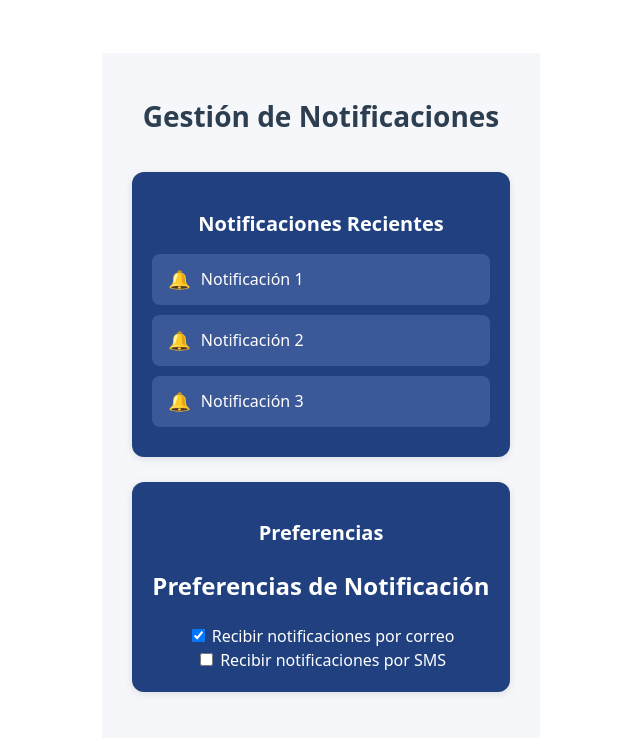
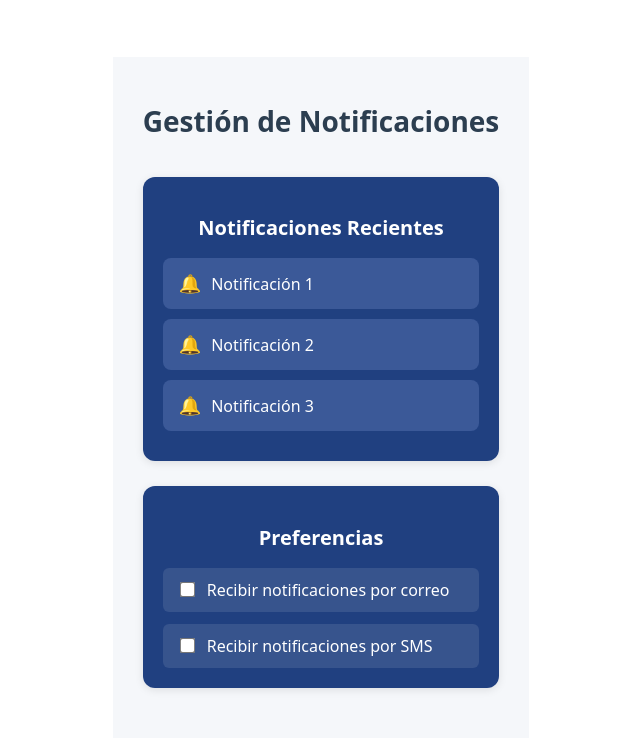
Before and after one commit to Grupo01-AplicacionesWeb202501/eduflow-frontend, a Vue app: page /notificaciones in a window 1280 px wide. Shown: the top 738 px of the page, without its empty margins (319-959 px from the left). Built offline with nearby package versions, Linux system fonts and the light colour scheme.

Commit message:
Update NotificationPreferences.vue

```diff
--- a/src/notification/NotificationPreferences.vue
+++ b/src/notification/NotificationPreferences.vue
@@ -1,13 +1,11 @@
 <template>
-  <div>
-    <h2>Preferencias de Notificación</h2>
-    <label>
-      <input type="checkbox" v-model="emailEnabled" />
+  <div class="preferences">
+    <label class="checkbox">
+      <input type="checkbox" v-model="emailNotifications" />
       Recibir notificaciones por correo
     </label>
-    <br />
-    <label>
-      <input type="checkbox" v-model="smsEnabled" />
+    <label class="checkbox">
+      <input type="checkbox" v-model="smsNotifications" />
       Recibir notificaciones por SMS
     </label>
   </div>
@@ -18,9 +16,32 @@ export default {
   name: 'NotificationPreferences',
   data() {
     return {
-      emailEnabled: true,
-      smsEnabled: false
-    };
+      emailNotifications: false,
+      smsNotifications: false
+    }
   }
-};
+}
 </script>
+
+<style scoped>
+.preferences {
+  display: flex;
+  flex-direction: column;
+  gap: 12px;
+  color: white;
+}
+
+.checkbox {
+  background-color: rgba(255, 255, 255, 0.1);
+  padding: 10px 14px;
+  border-radius: 6px;
+  display: flex;
+  align-items: center;
+  gap: 10px;
+}
+
+input[type="checkbox"] {
+  transform: scale(1.2);
+  cursor: pointer;
+}
+</style>
```
